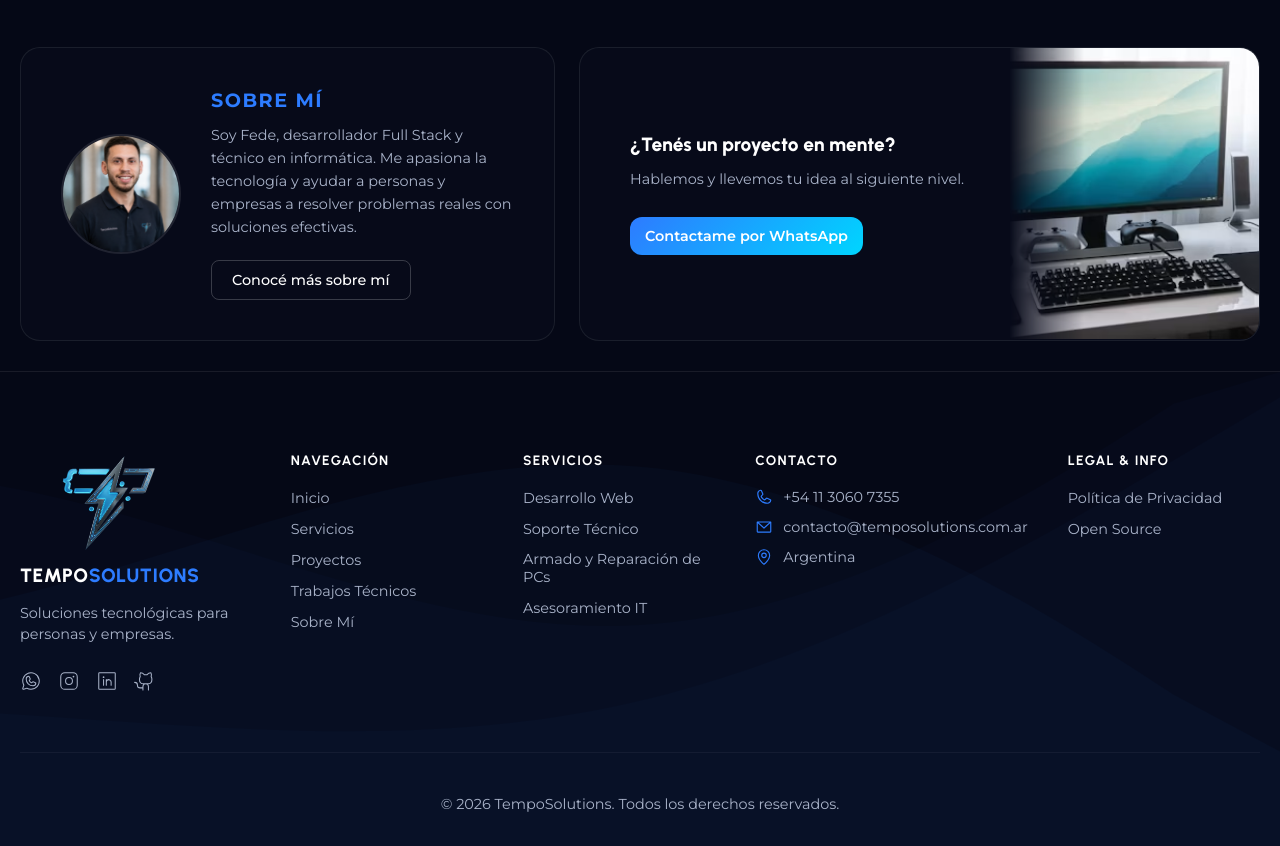
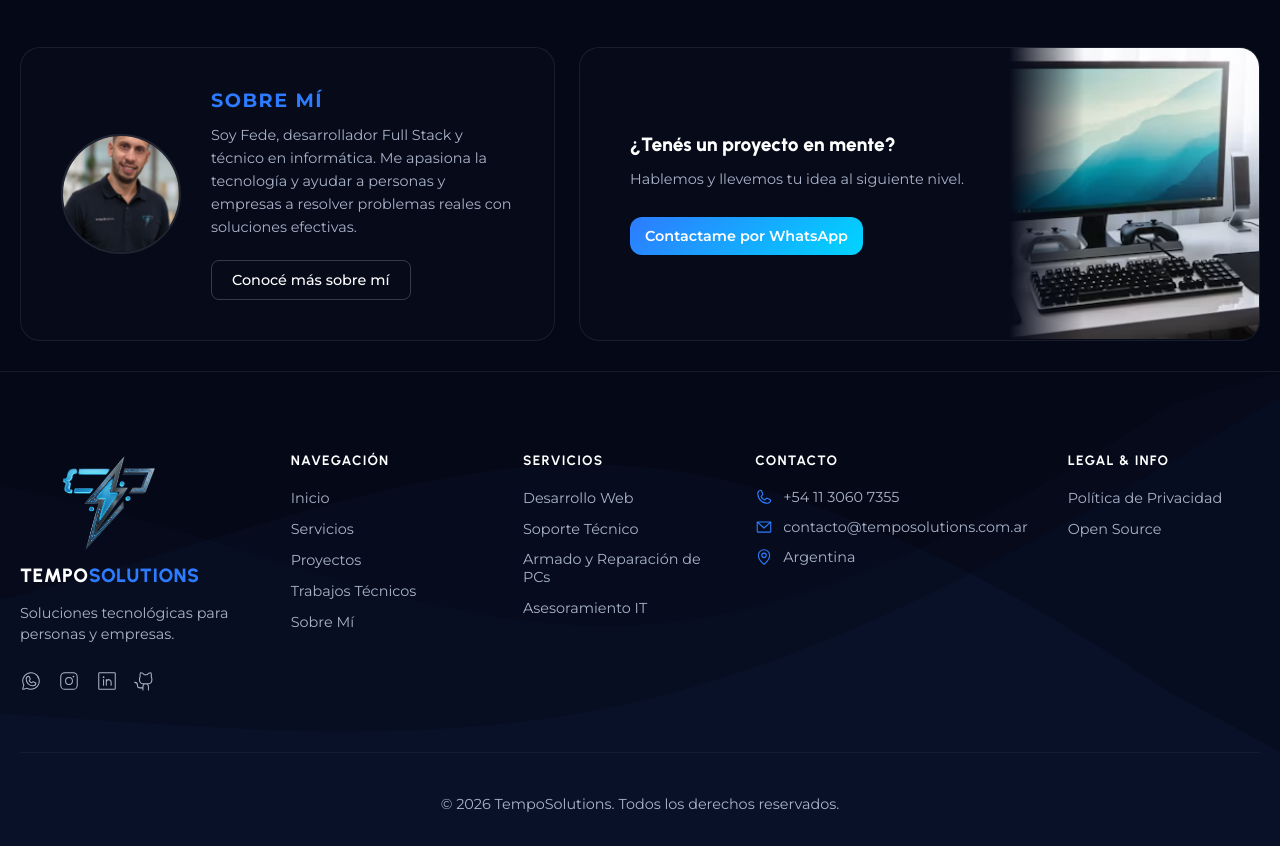
Before and after one commit to fedetempone/TempoSolutions, a React (Vite) app: page / in a window 1280 px wide. Shown: the part 3680-4526 px from the top of the page. Built offline with nearby package versions, Linux system fonts and the light colour scheme.

Commit message:
change about img

```diff
--- a/src/components/About.tsx
+++ b/src/components/About.tsx
@@ -2,7 +2,7 @@ import React, { useEffect, useRef } from "react";
 import "../styles/about.css";
 
 const AboutContact: React.FC = () => {
-  const avatarUrl = "./img/about.png";
+  const avatarUrl = "./img/about2.png";
   const laptopUrl = "./img/projectinmind.avif";
   const aboutRef = useRef<HTMLDivElement>(null);
 
```
Also changed, not shown: public/img/about2.png (added).
